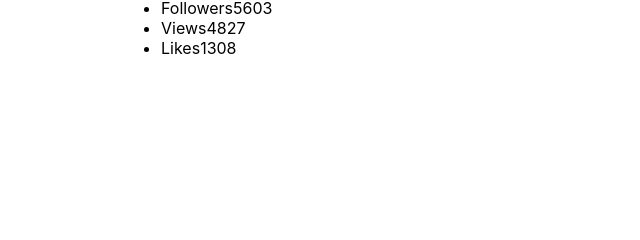
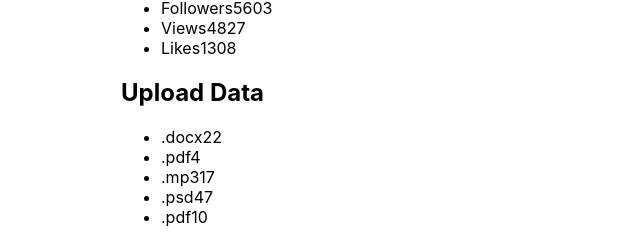
Before and after one commit to mhodunov/goit-react-hw-01-components, a React (Create React App) app: page / in a window 1280 px wide. Shown: the part 580-820 px from the top of the page, without its empty margins (69-709 px from the left). Built offline with nearby package versions, Linux system fonts and the light colour scheme.

Commit message:
feat: adds component Statistics

```diff
--- a/src/App.js
+++ b/src/App.js
@@ -2,6 +2,8 @@
 import './App.css';
 import Profile from './Profile/Profile.js';
 import userData from './Profile/user.json';
+import Statistics from './Statistics/Statistics.js'
+import statisticalData from './Statistics/statistical-data.json'
 
 function App() {
   return (
@@ -15,8 +17,12 @@
       views={userData.stats.views}
       likes={userData.stats.likes}
     />
+    <Statistics
+      title='Upload Data'
+      stats={statisticalData}
+      />
     </div>
   );
-}
+};
 
 export default App;
--- /dev/null
+++ b/src/Statistics/Statistics.js
@@ -0,0 +1,37 @@
+import React from 'react';
+import statisticalData from './statistical-data.json';
+import PropTypes from 'prop-types';
+
+const Statistics = ({title, stats}) => (
+
+  <section className="statistics">
+  {title && (<h2 className="title">{title}</h2>)}
+
+  <ul className="stat-list">
+
+    {stats.map(({id, label, percentage})=>(
+      <li
+      key={id}
+      className="item"
+      >
+      <span className="label">{label}</span>
+      <span className="percentage">{percentage}</span>
+    </li>
+    ))}
+
+  </ul>
+</section>
+  );
+
+Statistics.propTypes = {
+  title: PropTypes.string,
+  stats: PropTypes.arrayOf(
+    PropTypes.shape({
+      id: PropTypes.string.isRequired,
+      label: PropTypes.string.isRequired,
+      percentage: PropTypes.number.isRequired,
+    }),
+  ).isRequired,
+};
+
+export default Statistics;
--- /dev/null
+++ b/src/Statistics/statistical-data.json
@@ -0,0 +1,7 @@
+[
+  { "id": "id-1", "label": ".docx", "percentage": 22 },
+  { "id": "id-2", "label": ".pdf", "percentage": 4 },
+  { "id": "id-3", "label": ".mp3", "percentage": 17 },
+  { "id": "id-4", "label": ".psd", "percentage": 47 },
+  { "id": "id-5", "label": ".pdf", "percentage": 10 }
+]
```
Also changed, not shown: src/Statistics/Statistics.css (added).
